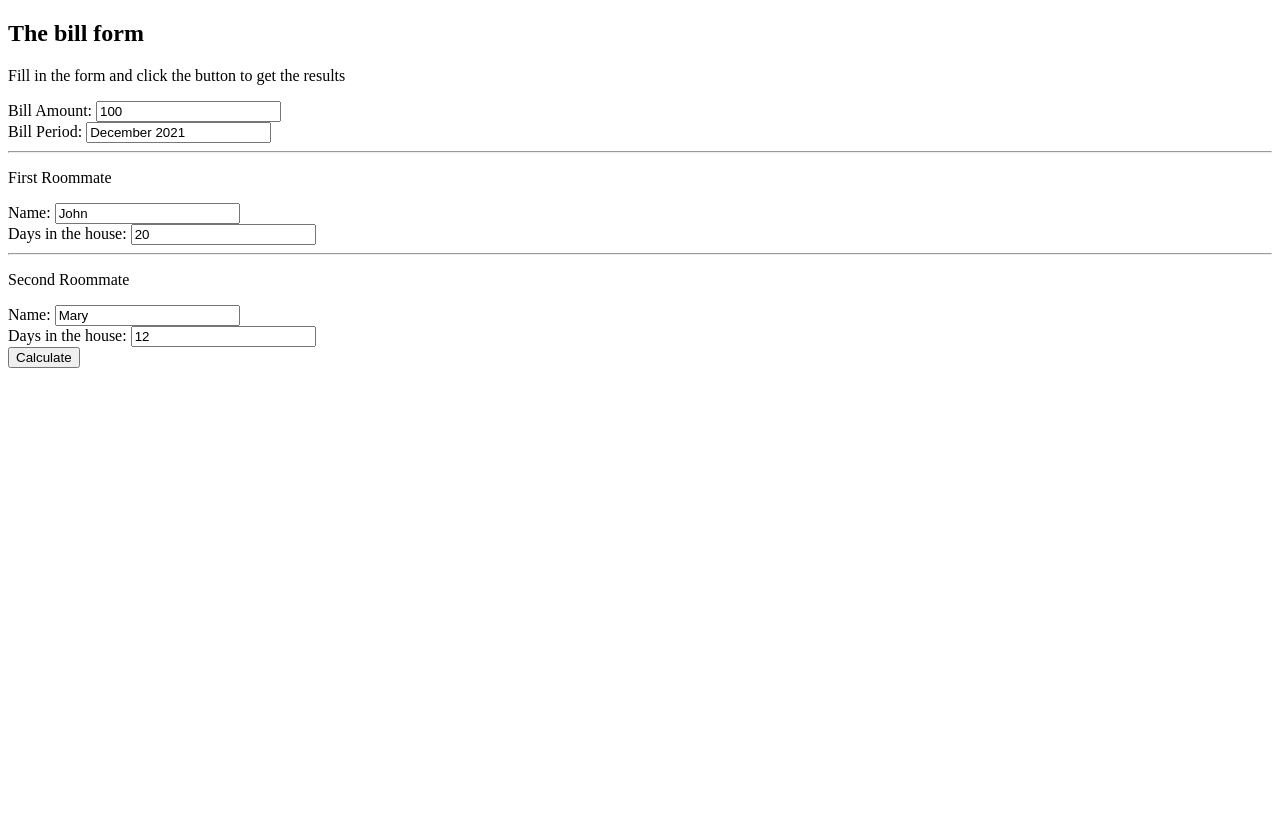
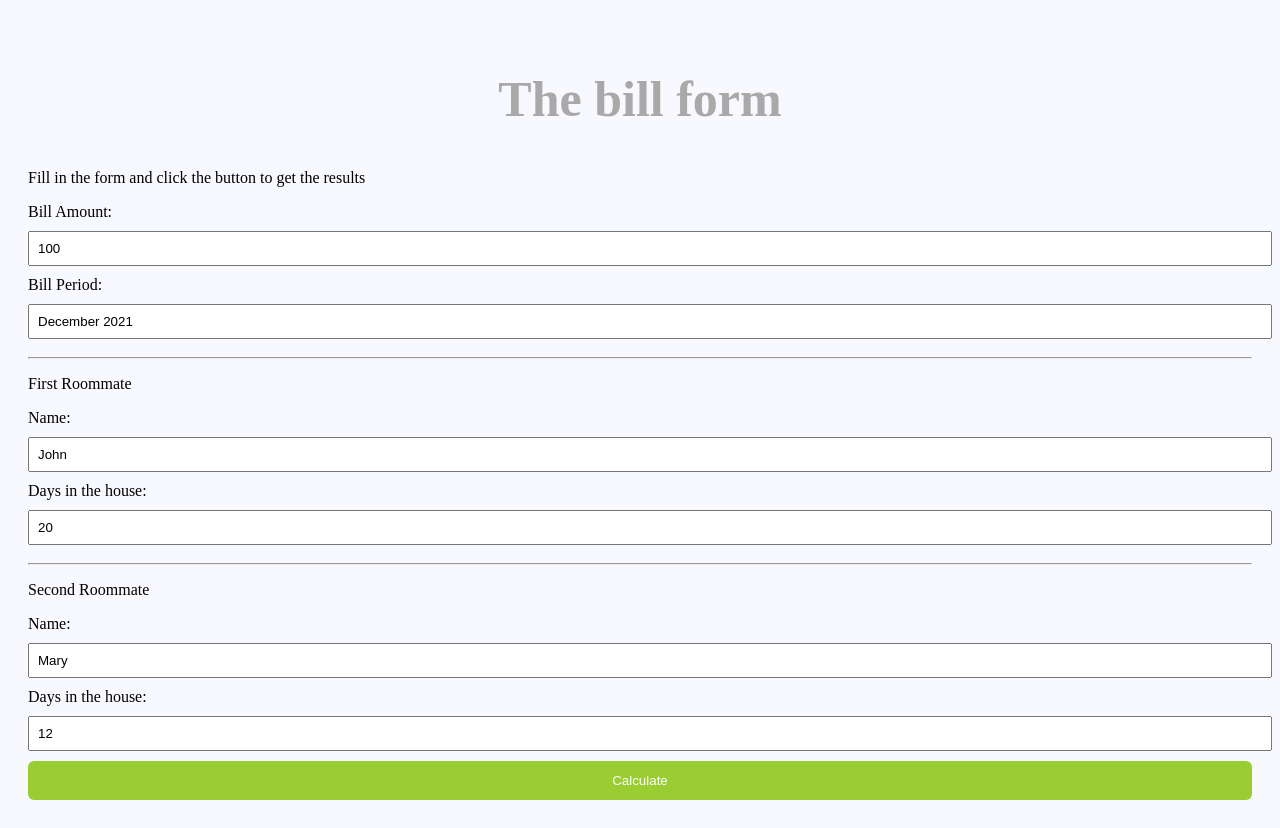
Before and after one commit to namercha/roommates-bill-split-with-gui, a Flask app: page /bill_form in a window 1280 px wide. Before the commit the page ends 368 px from the top, so only its background shows below. Run offline with Flask 2, Linux system fonts and the light colour scheme.

Commit message:
Adding basic CSS to the forms page

```diff
--- /dev/null
+++ b/static/main.css
@@ -0,0 +1,26 @@
+h2 {
+    color: darkgrey;
+    text-align: center;
+    font-size: 50px;
+}
+
+input[type=text] {
+    width: 100%;
+    padding: 8px 8px;
+    margin: 10px 0;
+}
+
+input[type=submit]{
+    width: 100%;
+    background-color: YellowGreen;
+    color: White;
+    padding: 12px 12px;
+    border: none;
+    border-radius: 6px;
+
+}
+
+body {
+    background-color: GhostWhite;
+    padding: 20px;
+}
--- a/templates/bill_form_page.html
+++ b/templates/bill_form_page.html
@@ -3,6 +3,7 @@
 <head>
     <meta charset="UTF-8">
     <title>Bill Form</title>
+    <link rel="stylesheet" href="static/main.css">
 </head>
 <body>
     <h2>The bill form</h2>
```
